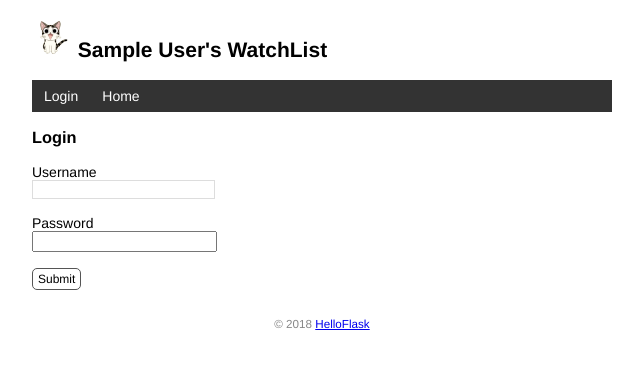
After one commit to WuhongYui/watchlist, a Flask app: page /login in a window 1280 px wide. The commit adds this page. Shown: the top 369 px of the page, without its empty margins (318-961 px from the left). Run offline with Flask 2, Linux system fonts and the light colour scheme; tables that the repository leaves empty hold one stand-in row (values such as "Sample post").

Commit message:
login and logout

```diff
--- a/app.py
+++ b/app.py
@@ -5,6 +5,13 @@ import click
 from flask_sqlalchemy import SQLAlchemy
 from flask import url_for,request,redirect,flash
 from flask import Flask, render_template
+from werkzeug.security import generate_password_hash,check_password_hash
+from flask_login import LoginManager
+from flask_login import UserMixin
+from flask_login import login_user
+from flask_login import login_required, logout_user,current_user
+
+
 
 WIN = sys.platform.startswith('win')
 if WIN:
@@ -12,20 +19,45 @@ if WIN:
 else:
     prefix = 'sqlite:////'
 app = Flask(__name__)
+app.config['SECRET_KEY']='123456'
+app.secret_key = '123456'
+app.config.update(SECRET_KEY='123456')
 app.config['SQLALCHEMY_DATABASE_URI'] = prefix + os.path.join(app.root_path, 'data.db')
 app.config['SQLALCHEMY_TRACK_MODIFICATIONS'] = False
 db = SQLAlchemy(app)
 
+login_manager = LoginManager(app)
 
-class User(db.Model):
+
+@login_manager.user_loader
+def load_user(user_id):
+    user = User.query.get(int(user_id))
+    return user
+
+login_manager.login_view = 'login'
+
+class User(db.Model, UserMixin):
     id = db.Column(db.Integer, primary_key=True)
     name = db.Column(db.String(20))
-
+    username = db.Column(db.String(20))
+    password_hash = db.Column(db.String(128))
+    def set_password(self, password):
+        self.password_hash = generate_password_hash(password)
+    def vaildate_password(self, password):
+        return check_password_hash(self.password_hash, password)
 
 class Movie(db.Model):
     id = db.Column(db.Integer, primary_key=True)
     title = db.Column(db.String(60))
     year = db.Column(db.String(4))
+
+
+@app.route('/logout')
+@login_required
+def logout():
+    logout_user()
+    flash('Goodbye.')
+    return redirect(url_for('index'))
 
 
 @app.context_processor
@@ -34,9 +66,32 @@ def inject_user():
     return dict(user=user)
 
 
+@app.route('/login', methods=['GET','POST'])
+def login():
+    if request.method == 'POST':
+        username = request.form['username']
+        password = request.form['password']
+
+        if not username or password:
+            flash('用户名或密码错误')
+        user = User.query.first()
+
+        if username == user.username and user.vaildate_password(password):
+            login_user(user)
+            flash('登录成功')
+            return redirect(url_for('index'))
+
+        flash('用户名或密码错误')
+        return redirect(url_for('login'))
+
+    return render_template('login.html')
+
+
 @app.route('/', methods=['GET','POST'])
 def index():
     if request.method == 'POST':
+        if not current_user.is_authenticated:
+            return redirect(url_for('index'))
         title = request.form.get('title')
         year = request.form.get('year')
         if not title or not year or len(year)>4 or len(title)>60:
@@ -52,6 +107,7 @@ def index():
 
 
 @app.route('/movie/edit/<int:movie_id>', methods=['GET','POST'])
+@login_required
 def edit(movie_id):
     movie = Movie.query.get_or_404(movie_id)
     if request.method == 'POST':
@@ -69,6 +125,7 @@ def edit(movie_id):
 
 
 @app.route('/movie/delete/<int:movie_id>', methods=['POST'])
+@login_required
 def delete(movie_id):
     movie = Movie.query.get_or_404(movie_id)
     db.session.delete(movie)
@@ -116,6 +173,50 @@ def forge():
     click.echo('Done')
 
 
+@app.cli.command()
+@click.option('--username', prompt=True, help='The username used to login.')
+@click.option('--password', prompt=True, hide_input=True, confirmation_prompt=True, help='The password used to login.')
+def admin(username, password):
+
+    db.create_all()
+    user = User.query.first()
+    if user is not None:
+        click.echo('Updating user...')
+        user.username = username
+        user.set_password(password)
+# 设置密码
+    else:
+        click.echo('Creating user...')
+        user = User(username=username, name='Admin')
+        user.set_password(password)
+        db.session.add(user)
+    db.session.commit()
+# 提交数据库会话
+    click.echo('Done.')
+
+
+@app.cli.command()
+@click.option('--drop', is_flag=True, help='Create after drop.')
+def initdb(drop):
+    if drop:
+        db.drop_all()
+        db.create_all()
+click.echo('Initialized database.')
+# 输出提示信息
+
 @app.errorhandler(404)
 def page_not_found(e):
     return render_template('404.html'),404
+
+@app.route('/settings', methods=['GET', 'POST'])
+@login_required
+def settings():
+    if request.method == 'POST':
+        name = request.form['name']
+        if not name or len(name)>20:
+            flash('无效输入')
+            return redirect(url_for('settings'))
+        current_user.name = name
+        db.session.commit()
+        return redirect(url_for('index'))
+    return render_template(url_for('settings.html'))
--- a/templates/base.html
+++ b/templates/base.html
@@ -19,6 +19,12 @@
     </h2>
     <nav>
         <ul>
+        {% if current_user.is_authenticated %}
+            <li><a href="{{ url_for('settings') }}">Settings</a></li>
+            <li><a href="{{ url_for('logout') }}">Logout</a></li>
+        {% else %}
+            <li><a href="{{ url_for('login') }}">Login</a></li>
+        {% endif %}
             <li><a href="{{ url_for('index') }}">Home</a></li>
         </ul>
     </nav>
--- a/templates/index.html
+++ b/templates/index.html
@@ -11,6 +11,7 @@
 
     {% block content %}
     <p>{{ movies|length }}Titles</p>
+    {% if current_user.is_authenticated %}
     <form method="post">
         Name:<br>
         <input type="text" name="title" autocomplete="off" required><br>
@@ -18,6 +19,7 @@
         <input type="text" name="title" autocomplete="off" required>
         <input class="btn" type="submit" name="submit" value="Add">
     </form>
+    {% endif %}
     <ul class="movie-list">
         {%for movie in movies%}
         <li>{{movie.title}} - {{movie.year}}
@@ -25,11 +27,13 @@
                 <a class="imdb" href="https://movie.douban.com/subject_search?search_text={{ movie.title }}" target="_blank" title="Find this movie on IMDb">豆瓣</a>
             </span>
             <span class="float-right">
+                {% if current_user.is_authenticated %}
                 <a class="imdb" href="{{ url_for('edit', movie_id=movie.id) }}">编辑</a>
             </span>
             <form class="inline-form" method="post" action="{{ url_for('delete', movie_id=movie.id) }}">
                 <input class="delete" type="submit" name="delete" value="删除" onclick="return confirm('Are you sure?')">
             </form>
+            {% endif %}
         {% endfor %}
         </li>
     </ul>
--- /dev/null
+++ b/templates/login.html
@@ -0,0 +1,23 @@
+<!DOCTYPE html>
+<html lang="en">
+<head>
+    <meta charset="UTF-8">
+    <title>{{user.name}}'s WatchList</title>
+    <link rel="icon" href="{{ url_for('static',filename='nike.png') }}">
+    <link rel="stylesheet" href=" {{ url_for('static', filename='style.css')}}" type="text/css">
+</head>
+<body>
+    {% extends 'base.html' %}
+    {% block content %}
+    <h3>Login</h3>
+    <form method="post">
+        Username<br>
+        <input type="text" name="username" required><br><br>
+        Password<br>
+<!-- 密码输入框的 type 属性使用 password,会将输入值显示为圆点 -->
+        <input type="password" name="password" required><br><br>
+        <input class="btn" type="submit" name="submit" value="Submit">
+        </form>
+    {% endblock %}
+</body>
+</html>
```
Also changed, not shown: templates/settings.html (added, +19 -0 lines), 2 other files.
